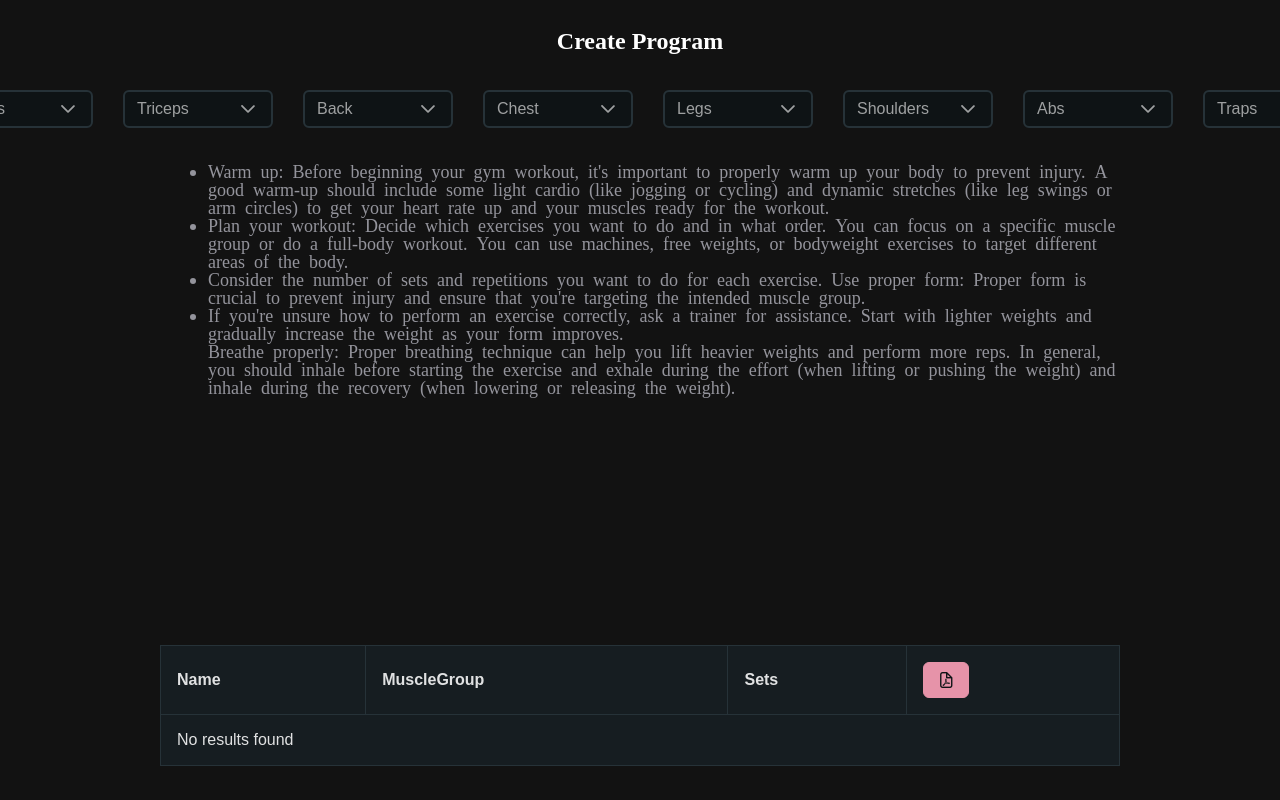
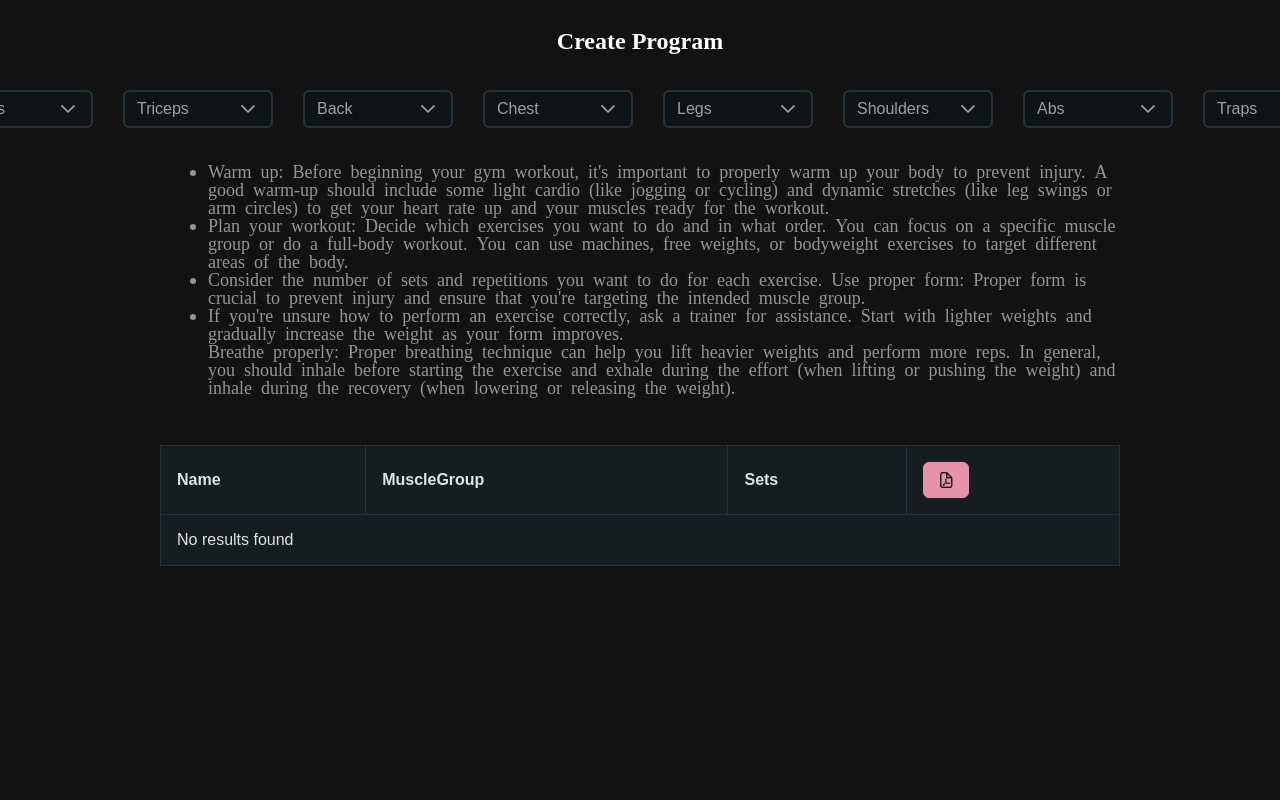
Before and after one commit to Nader-cpu/gym, a React (Create React App) app: page / in a window 1280 px wide. Shown: the top 800 px of the page. Built offline with nearby package versions, Linux system fonts and the light colour scheme; a web font is replaced by a local one.

Commit message:
Fixing table margin

```diff
--- a/src/components/dataTable.js
+++ b/src/components/dataTable.js
@@ -2,7 +2,7 @@ import React from "react";
 import { DataTable } from "primereact/datatable";
 import { Column } from "primereact/column";
 import { Button } from "primereact/button";
-import { connect, useDispatch, useSelector } from "react-redux";
+import { useDispatch, useSelector } from "react-redux";
 import { removeExercise } from "../store/store";
 
 function GenericTable(props) {
@@ -70,15 +70,17 @@ function GenericTable(props) {
         tableStyle={{
           margin: "auto",
           width: "75vw",
-					marginTop: "250px",
-				}}>
+          marginTop: "50px",
+        }}
+      >
         <Column field="name" header="Name"></Column>
         <Column field="muscleGroup" header="MuscleGroup"></Column>
         <Column field="sets" header="Sets"></Column>
         <Column
           header={header}
           style={{ flex: "0 0 4rem" }}
-					body={actionTemplate}></Column>
+          body={actionTemplate}
+        ></Column>
       </DataTable>
     </div>
   );
--- a/src/components/dropdown.js
+++ b/src/components/dropdown.js
@@ -39,7 +39,3 @@ export default function GenericDropdown({ placeHolder, exercises }) {
     </>
   );
 }
-
-// optionDisabled={(option) =>
-// 	exercises.find((e) => e.name === option.name)
-//}
--- a/src/store/reducers/slices/exerciseSlice.js
+++ b/src/store/reducers/slices/exerciseSlice.js
@@ -25,4 +25,6 @@ const exerciseSlice = createSlice({
 
 export const { addExercise, removeExercise } = exerciseSlice.actions;
 
+export const { selectedExercises } = exerciseSlice;
+
 export const exerciseReducer = exerciseSlice.reducer;
--- a/src/store/store.js
+++ b/src/store/store.js
@@ -1,8 +1,9 @@
 import { configureStore } from "@reduxjs/toolkit";
 import {
-	addExercise,
-	exerciseReducer,
-	removeExercise,
+  addExercise,
+  exerciseReducer,
+  removeExercise,
+  selectedExercises,
 } from "./reducers/slices/exerciseSlice";
 const store = configureStore({ reducer: { exerciseReducer } });
-export { store, addExercise, removeExercise };
+export { store, selectedExercises, addExercise, removeExercise };
```
Lines whose indentation alone changed are shown as unchanged.
